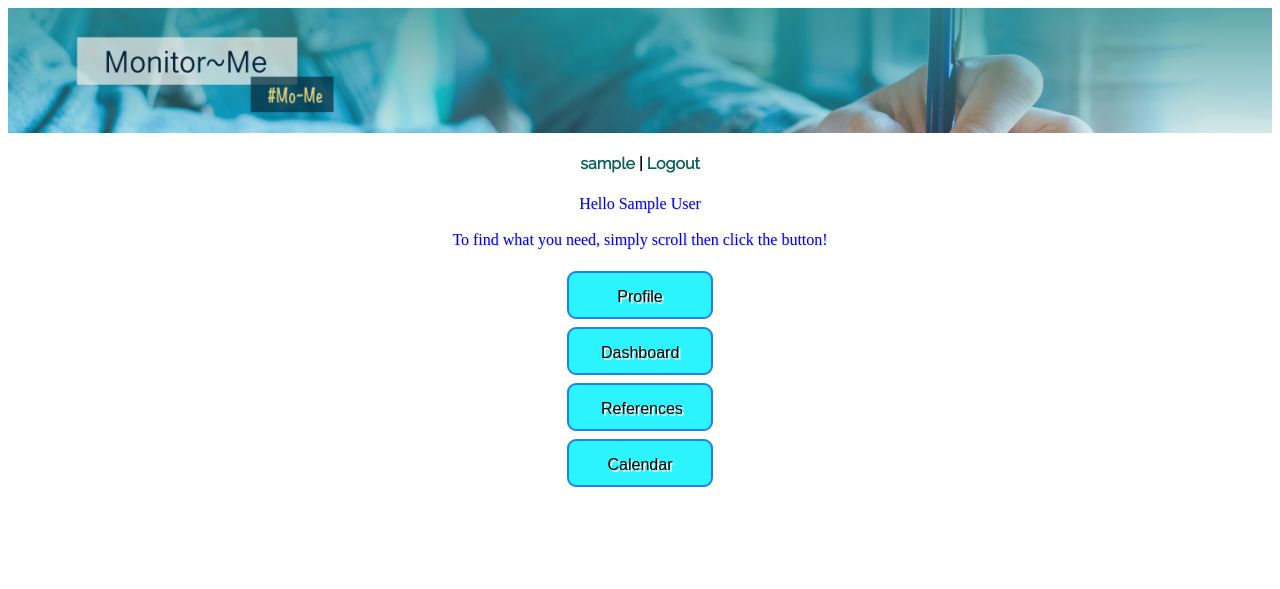
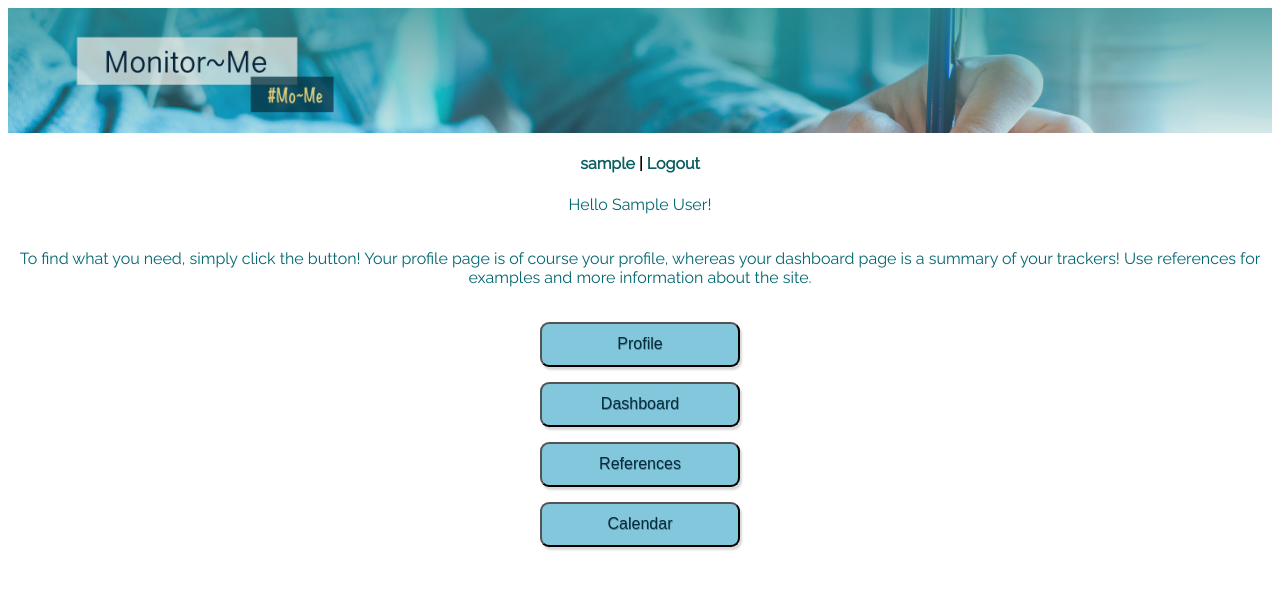
Before and after one commit to chinhle23-zz/monitorme, a Django app: a page that uses core/templates/core/landing_page.html in a window 1280 px wide. Shown: the top 589 px of the page. Run offline with Django 3.2, Linux system fonts and the light colour scheme; tables that the repository leaves empty hold one stand-in row (values such as "Sample post").

Commit message:
Updated buttons on landing page to new color scheme

```diff
--- a/core/static/css/style.css
+++ b/core/static/css/style.css
@@ -1,6 +1,6 @@
 html {
     background:
-        linear-gradient(rgba(237, 234, 229, 0.75));
+        linear-gradient(rgba(132, 153, 155, 0.50));
 }
 
 .base-header {
@@ -60,33 +60,35 @@ a {
 }
 
 .landing {
+    font-family: 'Raleway';
     text-align: center;
-    color: blue;
-    text-shadow: 1px 1px #e0e0e0;
+    color: #026670;
 }
 
 .button {
-    background-color: #2bf4fe;
-    border: 2px solid;
-    border-color: #1e81f5;
-    color: black;
-    padding: 15px 32px;
+    background-color: #83C7DC;
+    -moz-box-shadow:    2px 3px 2px #D9D9D9;
+    -webkit-box-shadow: 2px 3px 2px #D9D9D9;
+    box-shadow:         2px 3px 2px #D9D9D9;
+    color: #052e3e;
+    padding: 10px 25px;
     text-align: center;
     text-decoration: none;
-    text-shadow: 2px 2px white;
-    display: inline-block;
-    font-size: 16px;
-    margin: 4px 2px;
-    height: 48px;
-    width: 146px;
+    text-shadow: .5px .5px .5px rgba(40, 68, 89, 0.474);
+    font-size: 1rem;
+    height: 45px;
+    width: 200px;
+    margin-bottom: 15px;
     cursor: pointer;
-    transition-duration: 0.4s;
+    transition-duration: 0.2s;
     border-radius: 9px;
     outline: 0;
   }
 
 .button2:hover {
-    box-shadow: 0 12px 16px 0 rgba(0,0,0,0.24),0 17px 50px 0 rgba(0,0,0,0.19);
+    box-shadow:
+        0 8px 10px 0 rgba(0,0,0,0.24),
+        0 10px 25px 0 rgba(0,0,0,0.19);
   }
 
   @media screen
--- a/core/templates/core/landing_page.html
+++ b/core/templates/core/landing_page.html
@@ -3,14 +3,10 @@
 
 {% block content %}
 <div class="landing">
-        <tr>
-            <td>Hello </td>
-            <td>{{ user.name }}</td>
-        <br></tr>
+
+        <div>Hello {% if user.name %}{{user.name}}{% else %}{{user.username}}{% endif %}!</div>
         <br>
-        <tr>
-        <td>To find what you need, simply scroll then click the button!</td>
-        <br></tr>
+        <p>To find what you need, simply click the button! Your profile page is of course your profile, whereas your dashboard page is a summary of your trackers! Use references for examples and more information about the site.</p>
         <br>
         <button class="button button2">Profile</button>
         <br>
--- a/core/views.py
+++ b/core/views.py
@@ -17,11 +17,6 @@ def index(request):
 def user_profile(request, username):
     user = User.objects.get(username=request.user)
     return render(request, 'core/user_profile.html', {"user":user})
-
-def index(request):
-    context = {
-    }
-    return render(request, 'index.html', context=context)
 
 def disclosure(request):
     context = {
```
